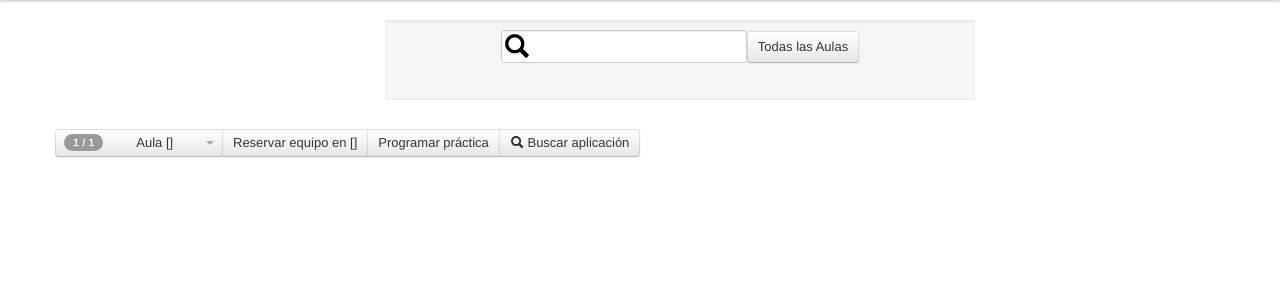
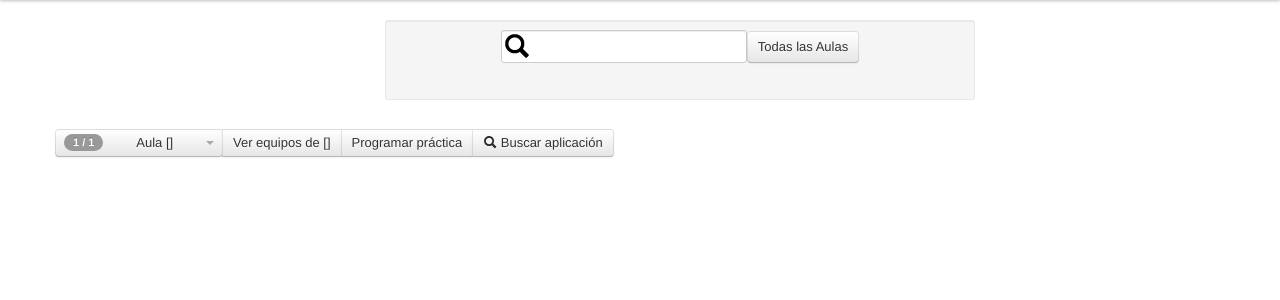
Before and after one commit to efylan/ccreservas, a Django app: template reservaciones/templates/reservas_index.html in a window 1280 px wide. Shown: the part 40-340 px from the top of the page. Run offline with Django 3.2, Linux system fonts and the light colour scheme; the template is opened without the code that fills it: most values are stand-ins (such as "Sample title", 1, 10 or a date in 2020); some libraries are stand-ins or nearby versions.

Commit message:
Corregido malfuncion en navbar.

```diff
--- a/ccreservas/templates/nav.html
+++ b/ccreservas/templates/nav.html
@@ -12,7 +12,7 @@
             {%if request.user.is_authenticated%}
               <li id="mnu_reservas"><a href="{% url reservaciones.views.home %}">Reservaciones</a></li>
               <li id="mnu_informes"><a href="{%url informes.views.home%}">Informes</a></li>
-              <li id="mnu_admon"><a href="{% url reportes.views.home %}">Reportes</a></li>
+              <li id="mnu_reportes"><a href="{% url reportes.views.home %}">Reportes</a></li>
               <li id="mnu_admon"><a href="{% url admon.views.home %}"><i class="icon-cog icon-white"></i> Administración</a></li>
             {%endif%}
             </ul>
--- a/reservaciones/templates/reservas_index.html
+++ b/reservaciones/templates/reservas_index.html
@@ -43,7 +43,7 @@
                 {%endwith%}
             </ul>
 
-            <a href="{%url reservaciones.views.aula_detail aula.id%}" class="btn">Reservar equipo en {{aula.nombre}}</a>
+            <a href="{%url reservaciones.views.aula_detail aula.id%}" class="btn">Ver equipos de {{aula.nombre}}</a>
             <a href="{%url reservaciones.views.aula_programar_practica aula.id%}" class="btn">Programar práctica</a>
             <a href="#busqueda_aula_{{aula.id}}" class="btn" data-toggle="modal"><i class="icon-search"></i> Buscar aplicación</a>
             {%endwith%}
```
